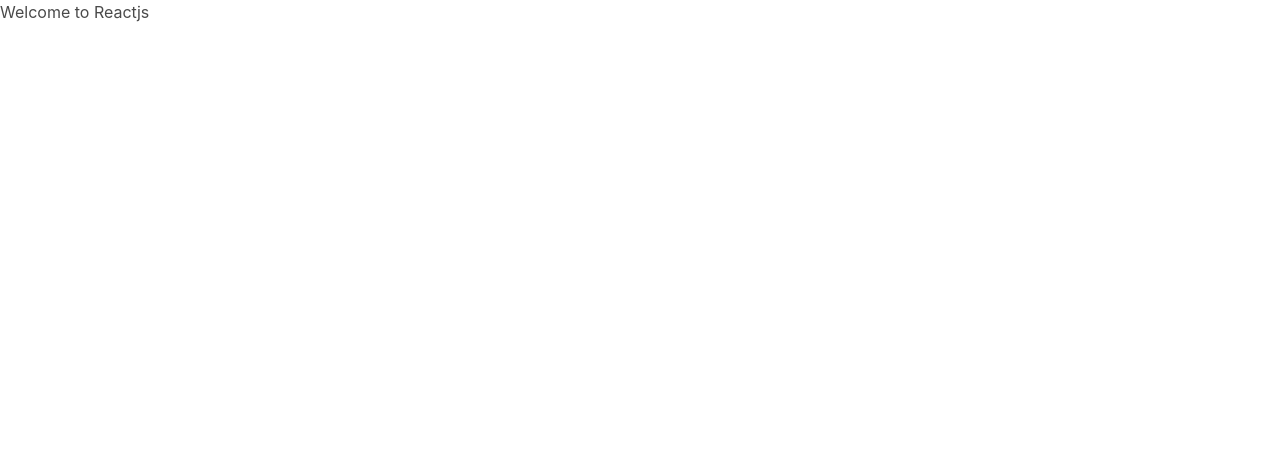
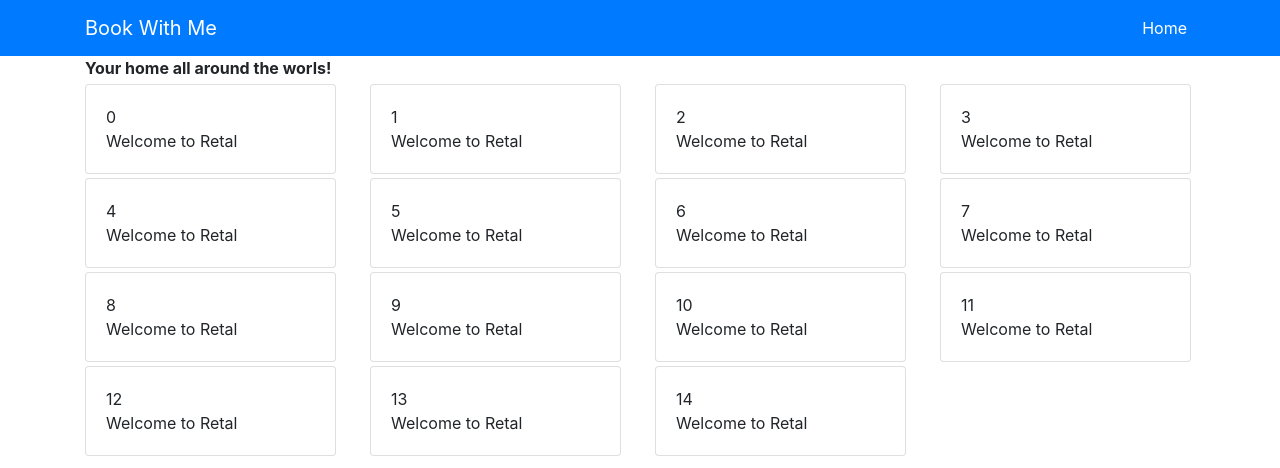
Before and after one commit to Ramprits/rent, a React (Create React App) app: page / in a window 1280 px wide. Shown: the top 468 px of the page. Built offline with nearby package versions, Linux system fonts and the light colour scheme.

Commit message:
rental list added

```diff
--- a/package.json
+++ b/package.json
@@ -3,9 +3,11 @@
   "version": "0.1.0",
   "private": true,
   "dependencies": {
-    "bulma": "^0.7.2",
+    "bootstrap": "^4.1.3",
+    "jquery": "^3.3.1",
     "node-sass-chokidar": "1.2.2",
     "npm-run-all": "4.1.2",
+    "popper.js": "^1.14.6",
     "react": "^16.6.3",
     "react-dom": "^16.6.3",
     "react-scripts": "2.1.1"
--- a/src/App.js
+++ b/src/App.js
@@ -1,11 +1,18 @@
 import React, { Component } from "react";
-
+import Header from "./shared/Header";
+import Home from "./components/home/home";
+import RentalList from "./components/rentals/rentalList";
 class App extends Component {
   render() {
-    return <div >
-
-      Welcome to Reactjs
-    </div>;
+    return (
+      <div>
+        <Header />
+        <div className="container">
+          <Home />
+          <RentalList />
+        </div>
+      </div>
+    );
   }
 }
 
--- /dev/null
+++ b/src/components/home/home.js
@@ -0,0 +1,11 @@
+import React, { Component } from 'react'
+
+export default class Home extends Component {
+  render() {
+    return (
+      <div>
+
+      </div>
+    )
+  }
+}
--- /dev/null
+++ b/src/components/rentals/rental.js
@@ -0,0 +1,16 @@
+import React from "react";
+
+const Rental = props => {
+  return (
+    <section id="rental" className={props.className}>
+      <div className="card mt-1 mr-1">
+        <div className="card-body">
+          <div className="mr-2">{props.id}</div>
+          Welcome to Retal
+        </div>
+      </div>
+    </section>
+  );
+};
+
+export default Rental;
--- /dev/null
+++ b/src/components/rentals/rentalList.js
@@ -0,0 +1,21 @@
+import React, { Component } from "react";
+import Rental from "./rental";
+export default class RentalList extends Component {
+  state = {
+    rentalList: [1, 2, 3, 4, 5, 6, 7, 8, 9, 10, 11, 12, 13, 14, 15]
+  };
+
+  renderRentalList = () => {
+    return this.state.rentalList.map((rental, index) => {
+      return <Rental className="col-md-3" id={index} key={index} />;
+    });
+  };
+  render() {
+    return (
+      <section id="rentalList">
+        <div className="font-weight-bold">Your home all around the worls!</div>
+        <div className="row">{this.renderRentalList()}</div>
+      </section>
+    );
+  }
+}
--- a/src/index.js
+++ b/src/index.js
@@ -1,7 +1,7 @@
 import React from 'react';
 import ReactDOM from 'react-dom';
-import 'bulma/css/bulma.css';
 import App from './App';
+import 'bootstrap/dist/css/bootstrap.css';
 import * as serviceWorker from './serviceWorker';
 ReactDOM.render(<App />, document.getElementById('root'));
 
--- a/src/shared/Header.js
+++ b/src/shared/Header.js
@@ -0,0 +1,38 @@
+import React from "react";
+
+const Header = (props) => {
+  return (
+    <div>
+      <nav className="navbar navbar-expand-lg navbar-dark bg-primary">
+       <div className="container">
+       <a className="navbar-brand" href="http://google.com">
+          Book With Me
+        </a>
+        <button
+          className="navbar-toggler"
+          type="button"
+          data-toggle="collapse"
+          data-target="#navbarSupportedContent"
+          aria-controls="navbarSupportedContent"
+          aria-expanded="false"
+          aria-label="Toggle navigation"
+        >
+          <span className="navbar-toggler-icon" />
+        </button>
+
+        <div className="collapse navbar-collapse" id="navbarSupportedContent">
+          <ul className="navbar-nav ml-auto">
+            <li className="nav-item active">
+              <a className="nav-link" href="https://google.com">
+                Home
+              </a>
+            </li>
+          </ul>
+        </div>
+       </div>
+      </nav>
+    </div>
+  );
+};
+
+export default Header;
```
Also changed, not shown: 1 other file (tests, documents, lock files or other folders).
